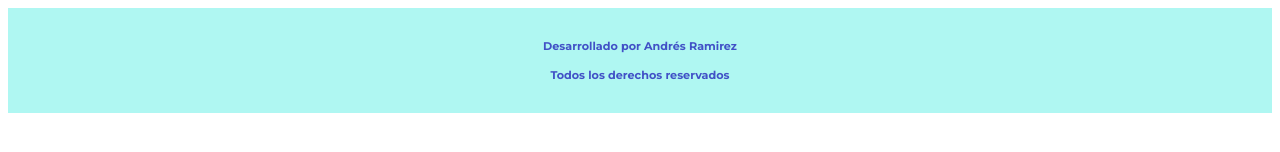
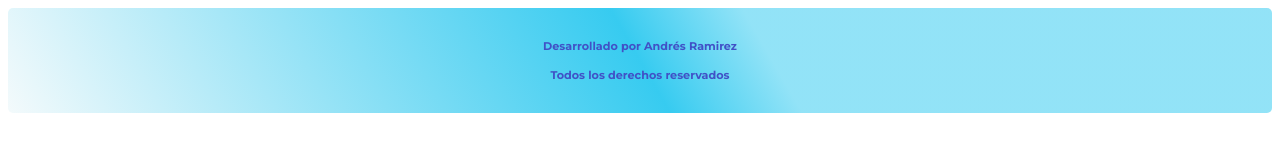
Before and after one commit to AndresRamirez917/100-sitios-jav-59, a plain HTML site: page index.html in a window 1280 px wide. Shown: the part 246-398 px from the top of the page. Drawn offline with Linux system fonts and the light colour scheme; some packages are replaced by stand-ins of ours; a script that the page names is missing.

Commit message:
first commit

```diff
--- a/scss/styles.scss
+++ b/scss/styles.scss
@@ -221,9 +221,12 @@ body, html {
 
 #footer {
     text-align: center;
-    background: rgba(146, 244, 237, 0.733);
+    background-image: linear-gradient(60deg, #e3f3f769 0, #0cc0edd2 50%, #0cc0ed72 60%);
+
     margin: .5rem 0;
     padding: 1rem 0;
     font-size: .7rem;
     color: #4151c6;
+    border: none;
+    border-radius: 5px;
 }
```
Also changed, not shown: scss/styles.css, 1 other file.
